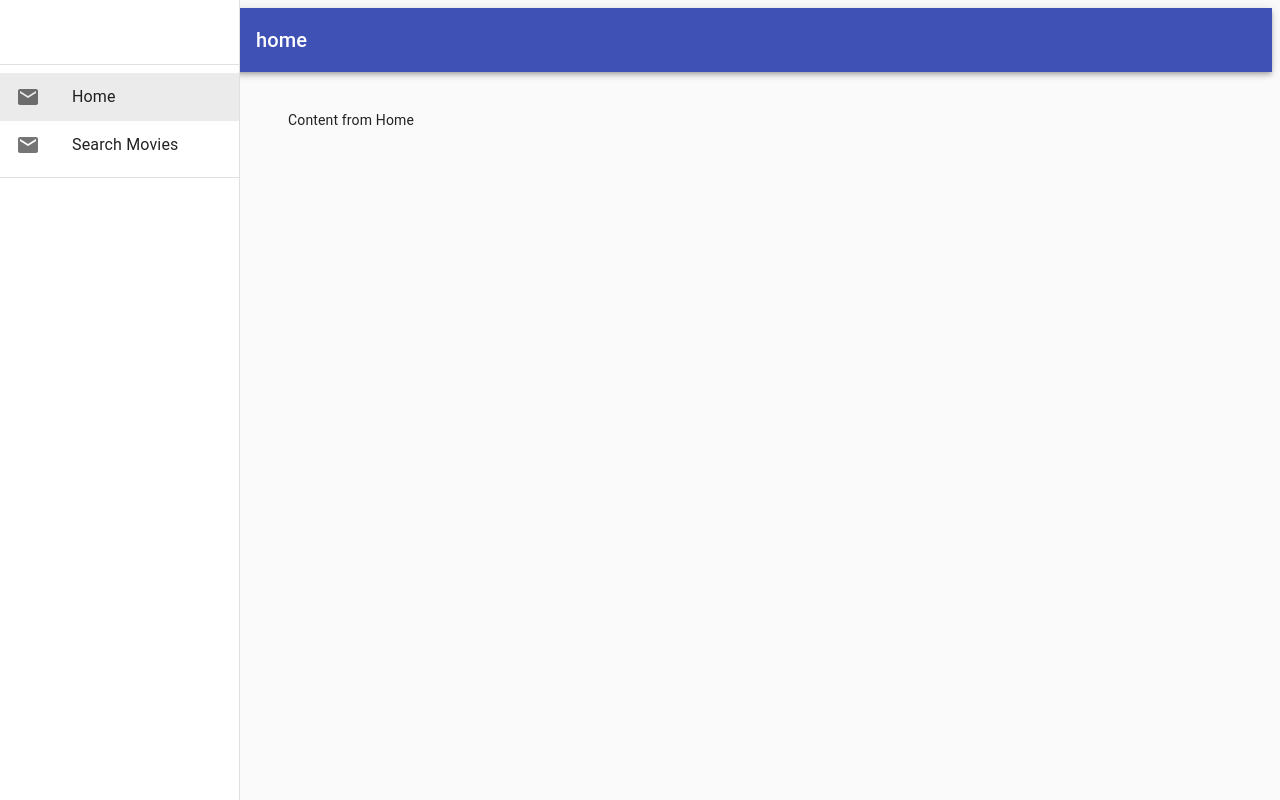
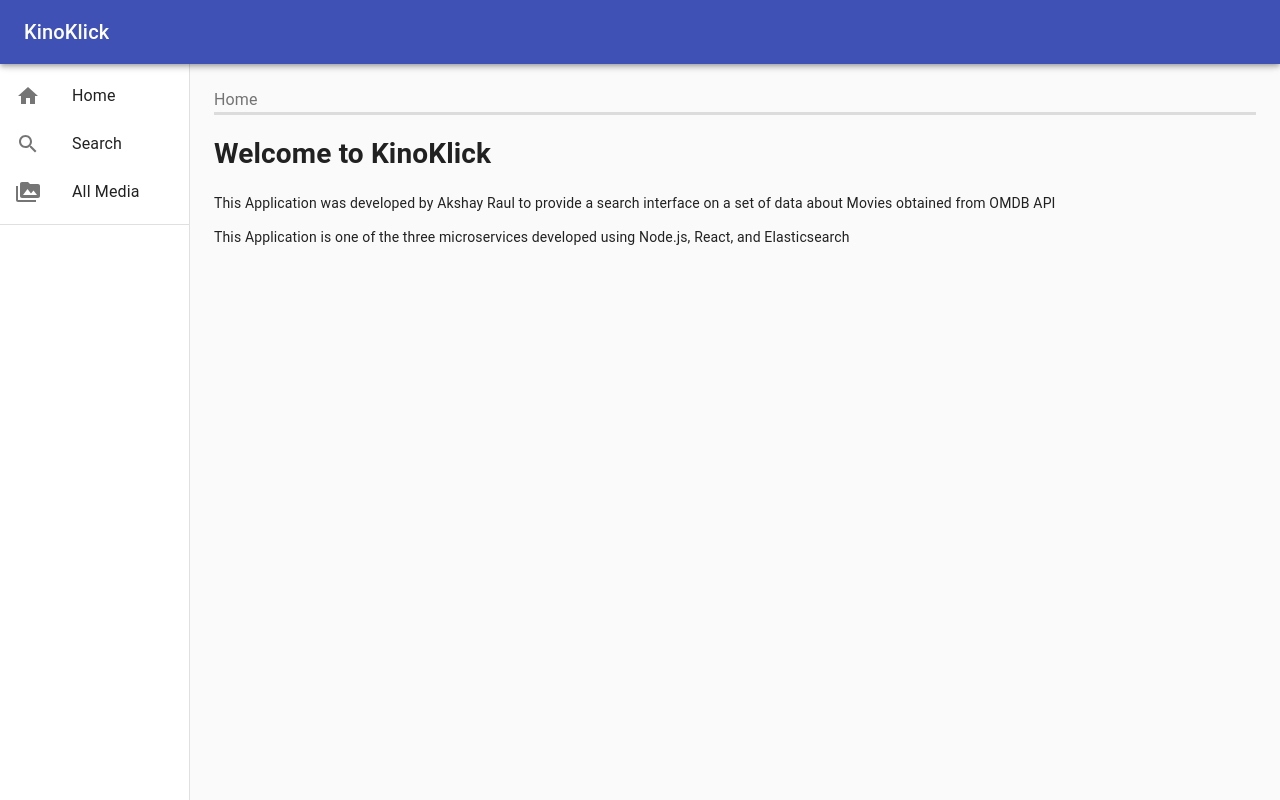
Before and after one commit to AkshayRsenal/search-movies-ui, a React (Create React App) app: page / in a window 1280 px wide. Built offline with nearby package versions, Linux system fonts and the light colour scheme.

Commit message:
Added breadcrumbs

```diff
--- a/package.json
+++ b/package.json
@@ -11,6 +11,7 @@
     "axios": "^0.21.1",
     "react": "^17.0.2",
     "react-dom": "^17.0.2",
+    "react-router-dom": "^5.2.0",
     "react-scripts": "4.0.3",
     "web-vitals": "^1.1.2"
   },
--- a/src/App.js
+++ b/src/App.js
@@ -6,43 +6,51 @@
 import Divider from '@material-ui/core/Divider';
 import Drawer from '@material-ui/core/Drawer';
 import Hidden from '@material-ui/core/Hidden';
-import IconButton from '@material-ui/core/IconButton';
-import InboxIcon from '@material-ui/icons/MoveToInbox';
 import List from '@material-ui/core/List';
 import ListItem from '@material-ui/core/ListItem';
 import ListItemIcon from '@material-ui/core/ListItemIcon';
 import ListItemText from '@material-ui/core/ListItemText';
-import MailIcon from '@material-ui/icons/Mail';
 import MenuIcon from '@material-ui/icons/Menu';
 import Toolbar from '@material-ui/core/Toolbar';
 import Typography from '@material-ui/core/Typography';
 import { makeStyles, useTheme } from '@material-ui/core/styles';
-import { useState } from 'react';
+import './App.css';
+import routesMap from './imports/routesMap';
+import Breadcrumbs from '@material-ui/core/Breadcrumbs';
+import Link from '@material-ui/core/Link';
+import IconButton from '@material-ui/core/IconButton';
+import { Link as RouterLink } from 'react-router-dom';
+import { BrowserRouter as Router, Route, useLocation } from "react-router-dom";
 
-import SearchTable from "./components-custom/SearchTable";
-import Home from "./components-custom/ComponentHome"
-import './App.css';
 
-const drawerWidth = 240;
+const drawerWidth = 190;
+
 function App(props) {
+
   const useStyles = makeStyles((theme) => ({
     root: {
       '& > *': {
-        margin: theme.spacing(1),
+        // margin: theme.spacing(1),
         width: '25ch',
       },
       display: 'flex',
+
     },
     drawer: {
+      width: 0,
+
       [theme.breakpoints.up('sm')]: {
         width: drawerWidth,
         flexShrink: 0,
       },
     },
     appBar: {
+      width: `100%`,
+
       [theme.breakpoints.up('sm')]: {
-        width: `calc(100% - ${drawerWidth}px)`,
+        width: `calc(100%)`,
         marginLeft: drawerWidth,
+        zIndex: '9999999',
       },
     },
     menuButton: {
@@ -54,12 +62,21 @@
     // necessary for content to be below app bar
     toolbar: theme.mixins.toolbar,
     drawerPaper: {
-      width: drawerWidth,
+      width: `50%`,
+
+      [theme.breakpoints.up('sm')]: {
+        width: drawerWidth,
+      },
+
     },
     content: {
       flexGrow: 1,
       padding: theme.spacing(3),
+      [theme.breakpoints.up('sm')]: {
+        width: `100%`,
+      },
     },
+
   }));
 
   const { window } = props;
@@ -67,45 +84,29 @@
   const theme = useTheme();
   const [mobileOpen, setMobileOpen] = React.useState(false);
 
+
   const handleDrawerToggle = () => {
     setMobileOpen(!mobileOpen);
   };
 
-  const [displayContent, setDisplayContent] = useState(<Home />);
-  const [toolbarDisplay, setToolbarDisplay] = useState('home');
-  const [selectedIndex, setSelectedIndex] = useState(0);
-
-  const handleGetContent = (paramComponent, index) => {
-    switch (paramComponent) {
-      case 'search':
-        setDisplayContent(<SearchTable />);
-        break;
-      case 'home':
-        setDisplayContent(<Home />);
-        break;
-      default:
-        setDisplayContent(<Home />);
-        break;
-    }
-
-    setSelectedIndex(index)
-    setToolbarDisplay(paramComponent)
+  const handleBreadcrumbs = function handleClick(event) {
+    event.preventDefault();
+    console.info('You clicked a breadcrumb.');
   }
 
 
   const drawer = (
     <div>
       <div className={classes.toolbar} />
-      <Divider />
       <List>
-        <ListItem button selected={selectedIndex === 0} key="Home" onClick={() => handleGetContent("home", 0)}>
-          <ListItemIcon><MailIcon /></ListItemIcon>
-          <ListItemText primary="Home" />
-        </ListItem>
-        <ListItem button="true" selected={selectedIndex === 1} key="Search" onClick={() => handleGetContent("search", 1)} to="/any">
-          <ListItemIcon><MailIcon /></ListItemIcon>
-          <ListItemText primary="Search Movies" />
-        </ListItem>
+        {
+          routesMap.map((routeElement) => (
+            <ListItem button key={routeElement.tabName} component="a" href={routeElement.route}>
+              <ListItemIcon>{routeElement.iconComponent}</ListItemIcon>
+              <ListItemText primary={routeElement.tabName} />
+            </ListItem>
+          ))
+        }
       </List>
       <Divider />
     </div>
@@ -113,9 +114,14 @@
 
   const container = window !== undefined ? () => window().document.body : undefined;
 
-
+  const LinkRouter = (props) => <Link {...props} component={RouterLink} />;
+  let BreadcrumbTrail;
+  let AnycrumbTrail;
+  let currentPathElements;
+  // let pointToUrl;
   return (
     <div className={classes.root}>
+
       <CssBaseline />
       <AppBar position="fixed" className={classes.appBar}>
         <Toolbar>
@@ -129,7 +135,7 @@
             <MenuIcon />
           </IconButton>
           <Typography variant="h6" noWrap>
-            {toolbarDisplay}
+            KinoKlick
           </Typography>
         </Toolbar>
       </AppBar>
@@ -166,12 +172,62 @@
       </nav>
       <main className={classes.content}>
         <div className={classes.toolbar} />
+        <Router>
 
-        {displayContent}
+          <Route exact component={BreadcrumbTrail = (componentPath) => {
+            return (
+              <Breadcrumbs aria-label="breadcrumb">
+                {currentPathElements = useLocation().pathname.split("/").filter((isAnElement) => isAnElement)}
+
+
+                <LinkRouter color="inherit" to={"/"} > Home </LinkRouter>
+                {
+                  currentPathElements.map((value, index) => {
+                    let lastElement = index === (currentPathElements.length - 1)
+                    let pointToUrl = "/" + (currentPathElements.slice(0, index + 1).join("/"))
+                    let routeData = routesMap.filter(objectRoute => { return objectRoute.route === pointToUrl });
+                    return (
+                      // <LinkRouter color="inherit" to={ routeData[0].route } >
+                      //   {routeData[0].tabName}
+                      // </LinkRouter>
+                      // lastElement ? (
+                      //   <Typography>
+                      //     {routeData[0].tabName}
+                      //   </Typography>
+                      // ) : (
+                      <LinkRouter color="inherit" to={routeData[0].route} >
+                        {routeData[0].tabName}
+                      </LinkRouter>
+                      // )
+                    );
+                  })
+                }
+              </Breadcrumbs>
+            )
+          }} />
+
+          <Divider />
+          <Divider />
+          <Divider />
+
+          {
+            routesMap.map((components) => (
+              <Route path={components.route} exact component={components.componentName} />
+            ))
+          }
+        </Router>
 
       </main>
     </div>
   );
 }
 
+// App.propTypes = {
+//   /**
+//    * Injected by the documentation to work in an iframe.
+//    * You won't need it on your project.
+//    */
+//   window: PropTypes.func,
+// };
+
 export default App;
--- a/src/components-custom/ComponentHome.js
+++ b/src/components-custom/ComponentHome.js
@@ -1,6 +1,10 @@
 function Home() {
 	return (
-		<div><p>Content from Home</p></div>
+		<div>
+			<h1>Welcome to KinoKlick</h1>
+			<p>This Application was developed by Akshay Raul to provide a search interface on a set of data about Movies obtained from OMDB API</p>
+			<p>This Application is one of the three microservices developed using Node.js, React, and Elasticsearch</p>
+		</div>
 	)
 }
 
--- /dev/null
+++ b/src/components-custom/ListAllMedia.js
@@ -0,0 +1,96 @@
+import { makeStyles } from '@material-ui/core/styles';
+import TextField from '@material-ui/core/TextField';
+import Table from '@material-ui/core/Table';
+import TableBody from '@material-ui/core/TableBody';
+import TableCell from '@material-ui/core/TableCell';
+import TableContainer from '@material-ui/core/TableContainer';
+import TableHead from '@material-ui/core/TableHead';
+import TableRow from '@material-ui/core/TableRow';
+import Paper from '@material-ui/core/Paper';
+import axios from 'axios';
+import { useState, useEffect } from 'react';
+
+
+function ListAllMedia() {
+
+  const useStyles = makeStyles((theme) => ({
+    root: {
+      '& > *': {
+        margin: theme.spacing(1),
+        width: '25ch',
+      }
+    },
+
+  }));
+
+  const classes = useStyles();
+  // let allMediaResources = {
+  //   result: [],
+  //   tableCaption: 'No data found'
+  // };
+
+  const [allMediaResources, setAllMediaResources] = useState({
+    result: [],
+    tableCaption: 'No data found'
+  })
+
+
+  var getAllMedia = async () => {
+    var resources = await axios.get(`http://localhost:5000/all-media-resources`);
+    if (resources.data.length > 0) {
+      console.log(resources.data);
+      setAllMediaResources({
+        result: resources.data,
+        tableCaption: resources.data.length + " record(s) fetched"
+      });
+    } else {
+      setAllMediaResources({
+        result: [],
+        tableCaption: 'No data found, try refining your search and giving the entire keyword like : space'
+      });
+    }
+  }
+
+  useState(() => {
+    getAllMedia();
+  }, []);
+
+
+  if (allMediaResources.result) {
+    return (
+      <div center="align">
+
+        <div>
+          <TableContainer component={Paper}>
+            <Table stickyHeader aria-label="sticky table">
+              <caption>{allMediaResources.tableCaption}</caption>
+              <TableHead>
+                <TableRow>
+                  <TableCell align="left">Title</TableCell>
+                  <TableCell align="left">Director</TableCell>
+                  <TableCell align="left">Plot</TableCell>
+                  {/* <TableCell align="left">Actions</TableCell> */}
+                  <TableCell align="left">Poster</TableCell>
+                </TableRow>
+              </TableHead>
+              <TableBody>
+                {allMediaResources.result.map((row) => (
+                  <TableRow key={row._id}>
+                    <TableCell align="left">{row._source.title}</TableCell>
+                    <TableCell align="left">{row._source.director}</TableCell>
+                    <TableCell align="left">{row._source.plot}</TableCell>
+                    {/* <TableCell align="left">{row._source.plot}</TableCell> */}
+                    <TableCell align="left">{(row._source.poster == "N/A") ? ('Not Available') : (<a href={row._source.poster} target="_blank">View Poster</a>)}</TableCell>
+                  </TableRow>
+                ))}
+              </TableBody>
+            </Table>
+          </TableContainer>
+        </div>
+      </div>
+    );
+  }
+
+}
+
+export default ListAllMedia;
--- /dev/null
+++ b/src/imports/routesMap.js
@@ -0,0 +1,35 @@
+import SearchIcon from '@material-ui/icons/Search';
+import HomeIcon from '@material-ui/icons/Home';
+import SearchTable from "../components-custom/SearchTable";
+import ListAllMedia from "../components-custom/ListAllMedia";
+import Home from "../components-custom/ComponentHome"
+import PermMediaIcon from '@material-ui/icons/PermMedia';
+const routesMap =
+    [
+        {
+            iconComponent: <HomeIcon/>,
+            tabName: "Home",
+            route: "/",
+            componentName: Home
+        },
+        {
+            iconComponent: <SearchIcon/>,
+            tabName: "Search",
+            route: "/search",
+            componentName: SearchTable
+        },
+        {
+            iconComponent: <PermMediaIcon/>,
+            tabName: "All Media",
+            route: "/all-media",
+            componentName: ListAllMedia
+        },
+        // {
+        //     iconComponent: <SearchIcon/>,
+        //     tabName: "Search Another",
+        //     route: "/search/another",
+        //     componentName: SearchTable
+        // },
+    ]
+
+export default routesMap;
```
Also changed, not shown: src/components-custom/SearchTable.js (+7 -2 lines), 1 other file (tests, documents, lock files or other folders).
